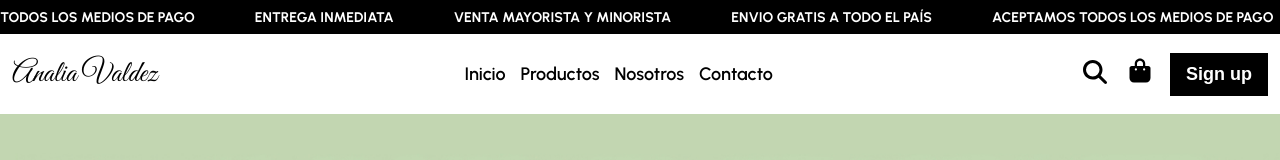
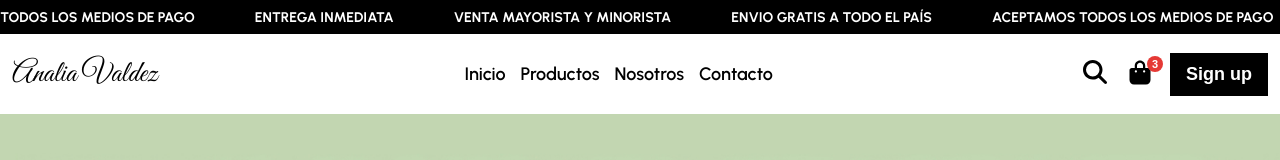
Before and after one commit to MaxiSoriano70/p-cilsa-ana-indumentaria-calzado, a React (Vite) app: page / in a window 1280 px wide. Shown: the top 160 px of the page. Built offline with nearby package versions, Linux system fonts and the light colour scheme.

Commit message:
Se agrego cantidad de productos al carrito

```diff
--- a/src/components/NavBar.jsx
+++ b/src/components/NavBar.jsx
@@ -8,6 +8,13 @@ const NavBar = () => {
     const [menuAbierto, setMenuAbierto] = useState(false);
     const [isMobile, setIsMobile] = useState(window.innerWidth <= 850);
     const [isMin, setIsMin] = useState(false);
+
+    const [carrito, setCarrito] = useState([
+        { id: 1, nombre: "Producto A", cantidad: 2 },
+        { id: 2, nombre: "Producto B", cantidad: 1 },
+    ]);
+
+    const cantidadCarrito = carrito.reduce((total, item) => total + item.cantidad, 0);
 
     useEffect(() => {
         const responsiveY = () => {
@@ -79,8 +86,13 @@ const NavBar = () => {
                     <Link className={style.iconoMenu} to="/buscar">
                         <FontAwesomeIcon className={style.iconoNavBar} icon={faMagnifyingGlass} />
                     </Link>
-                    <Link className={style.iconoMenu} to="/carrito">
+                    <Link className={`${style.iconoMenu} ${style.contenedorIconoCarrito}`} to="/carrito">
                         <FontAwesomeIcon className={style.iconoNavBar} icon={faBagShopping} />
+                        {cantidadCarrito > 0 && (
+                            <span className={style.badgeCarrito}>
+                                {cantidadCarrito > 99 ? "99+" : cantidadCarrito}
+                            </span>
+                        )}
                     </Link>
 
                     {!isMobile && btnSignUp}
--- a/src/css/NavBar.module.css
+++ b/src/css/NavBar.module.css
@@ -94,6 +94,31 @@ header{
 
 .iconoMenu:hover{
     filter: brightness(0.7);
+}
+
+.contenedorIconoCarrito{
+    position: relative;
+    display: inline-flex;
+}
+
+.badgeCarrito{
+    position: absolute;
+    top: -6px;
+    right: -8px;
+    min-width: 16px;
+    height: 16px;
+    padding: 0 4px;
+    display: flex;
+    align-items: center;
+    justify-content: center;
+    background-color: #e53935;
+    color: #fff;
+    font-size: 11px;
+    font-weight: 700;
+    line-height: 1;
+    border-radius: 999px;
+    box-sizing: border-box;
+    pointer-events: none;
 }
 
 .btnControlMenuSignUp{
```
